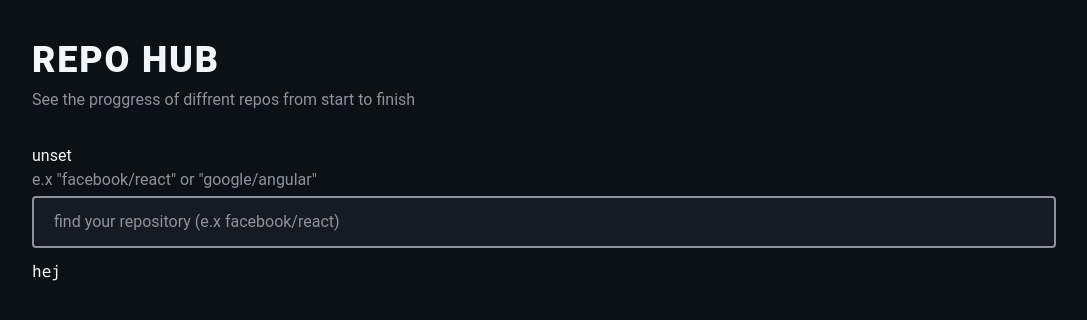
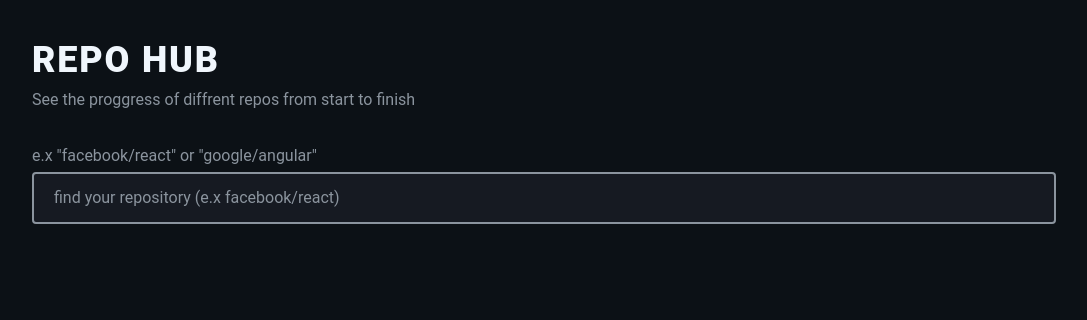
Before and after one commit to imMatheus/repo-hub, a Next.js app: page / in a window 1280 px wide. Shown: the top 320 px of the page, without its empty margins (96-1183 px from the left). Built offline with nearby package versions, Linux system fonts and the light colour scheme; no server answers.

Commit message:
now only fetches from search api o submit

```diff
--- a/src/components/DropdownSuggestions.tsx
+++ b/src/components/DropdownSuggestions.tsx
@@ -1,6 +1,6 @@
 import React, { useEffect, useState } from 'react'
 import { useQuery, gql } from '@apollo/client'
-import { SearchQueryResponse } from '../types'
+import { Repo } from '@/types'
 import Link from 'next/link'
 import Spinner from '@/components/Spinner'
 
@@ -10,50 +10,53 @@ interface DropdownSuggestionsProps {
 
 const DropdownSuggestions: React.FC<DropdownSuggestionsProps> = ({ query }) => {
     const [loading, setLoading] = useState(true)
-    const [repos, setRepos] = useState<any[]>([])
+    const [repos, setRepos] = useState<Repo[]>([])
 
     useEffect(() => {
         async function getRepos() {
+            setLoading(true)
             const res = await fetch(
                 'https://api.github.com/search/repositories?q=' + query
             )
-            const data = await res.json()
+
+            interface Data {
+                total_count: number
+                incomplete_results: false
+                items: Repo[]
+            }
+
+            const data: Data = await res.json()
             console.log(data)
             setRepos(data.items)
+            setLoading(false)
         }
 
         getRepos()
     }, [query])
 
+    console.log(repos)
+
     if (loading && repos.length < 1) return <Spinner />
-    // if (error) {
-    //     console.log(error)
 
-    //     return (
-    //         <p>
-    //             Error {query}: {error.message}
-    //         </p>
-    //     )
-    // }
-    // if (!data || data.search.repositoryCount === 0) return <div>No matches</div>
+    if (repos.length === 0) return <div>No matches</div>
     return (
-        <div className='divide-y divide-text-gray/50 rounded-md border-2 border-text-gray/50'>
-            {/* {repos?.map((repo) => {
+        <div className='max-h-[450px] divide-y divide-text-gray/50 overflow-y-scroll rounded-md border-2 border-text-gray/50'>
+            {repos?.map((repo) => {
                 return (
                     <Link
                         key={repo.id}
-                        href={repo.id}
+                        href={`/${repo.owner.login}/${repo.name}`}
                         className='flex items-center gap-3 px-5 py-4 text-sm hover:bg-primary'
                     >
                         <img
                             className='block h-8 w-8 flex-shrink-0 rounded-full'
-                            src={repo.owner.avatarUrl}
+                            src={repo.owner.avatar_url}
                             alt=''
                         />
                         <p>{repo.full_name}</p>
                     </Link>
                 )
-            })} */}
+            })}
         </div>
     )
 }
--- a/src/components/RepositoryGraph.tsx
+++ /dev/null
@@ -1,7 +0,0 @@
-import React from 'react'
-
-const RepositoryGraph: React.FC = ({}) => {
-    return <pre>hej</pre>
-}
-
-export default RepositoryGraph
--- a/src/components/SearchBar.tsx
+++ b/src/components/SearchBar.tsx
@@ -1,25 +1,33 @@
-import React, { useState } from 'react'
+import React, { useRef, useState } from 'react'
 import DropdownSuggestions from './DropdownSuggestions'
 
 const SearchBar: React.FC = ({}) => {
-    const [searchParams, setSearchParams] = useState('')
+    const inputRef = useRef<HTMLInputElement>(null)
+    const [query, setQuery] = useState('')
 
     return (
         <>
             <p className='mb-1 text-text-gray'>
                 {`e.x "facebook/react" or "google/angular"`}
             </p>
-            <div className='focus-within:border-light peer mb-3 rounded border-2 border-text-gray bg-bg-gray px-5 py-3 focus-within:text-primary-light'>
+            <form
+                onSubmit={(e) => {
+                    e.preventDefault()
+                    if (inputRef.current) {
+                        setQuery(inputRef.current.value)
+                    }
+                }}
+                className='focus-within:border-light peer mb-3 rounded border-2 border-text-gray bg-bg-gray px-5 py-3 focus-within:text-primary-light'
+            >
                 <input
                     type='text'
-                    value={searchParams}
-                    onChange={(e) => setSearchParams(e.target.value)}
+                    ref={inputRef}
                     placeholder='find your repository (e.x facebook/react)'
                     className='w-full bg-transparent outline-none placeholder:text-text-gray'
                 />
-            </div>
+            </form>
             <div className='max-h-0 overflow-hidden transition-all hover:max-h-[700px] peer-focus-within:max-h-[700px] '>
-                {searchParams && <DropdownSuggestions query={searchParams} />}
+                {query && <DropdownSuggestions query={query} />}
             </div>
         </>
     )
--- a/src/pages/[login]/[name].tsx
+++ b/src/pages/[login]/[name].tsx
@@ -56,7 +56,7 @@ const Repository: NextPage<
             <h1 className='text-3xl font-black'>
                 {totalCount} - {time} - {c}
             </h1>
-            <Graph height={300} width={300} />
+            {/* <Graph height={300} width={300} /> */}
         </>
     )
 }
--- a/src/pages/index.tsx
+++ b/src/pages/index.tsx
@@ -1,13 +1,9 @@
-import Head from 'next/head'
-import RepositoryGraph from '@/components/RepositoryGraph'
 import SearchBar from '@/components/SearchBar'
 
 export default function Home() {
     return (
         <div>
-            {process.env.NEXT_PUBLIC_GITHUB_TOKEN}
             <SearchBar />
-            <RepositoryGraph />
         </div>
     )
 }
--- a/src/types/index.ts
+++ b/src/types/index.ts
@@ -1,2 +1,3 @@
+export * from './Repo'
 export * from './RepoQueryResponse'
 export * from './SearchQueryResponse'
```
Also changed, not shown: src/types/Repo.ts (added, +111 -0 lines).
